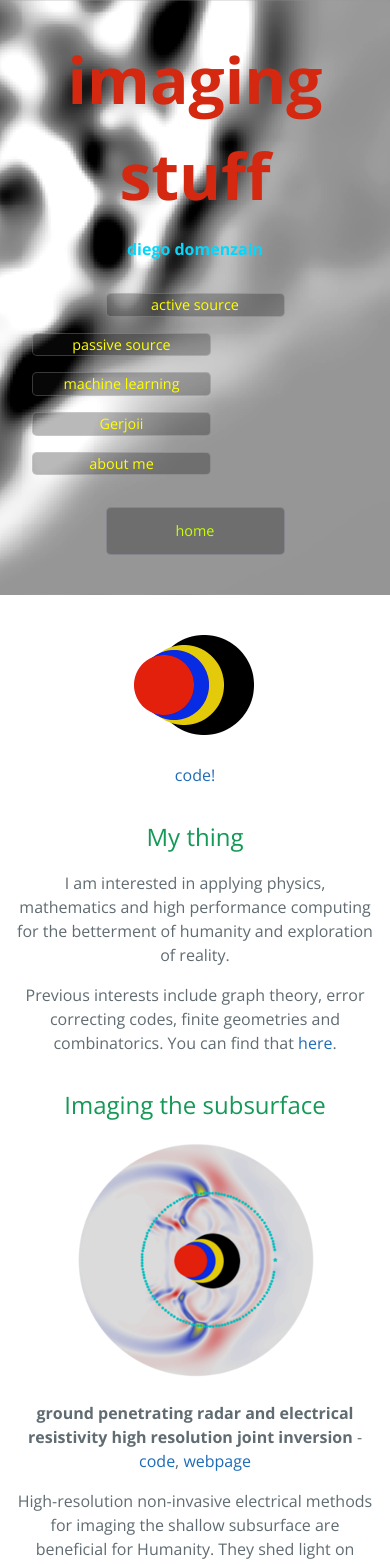
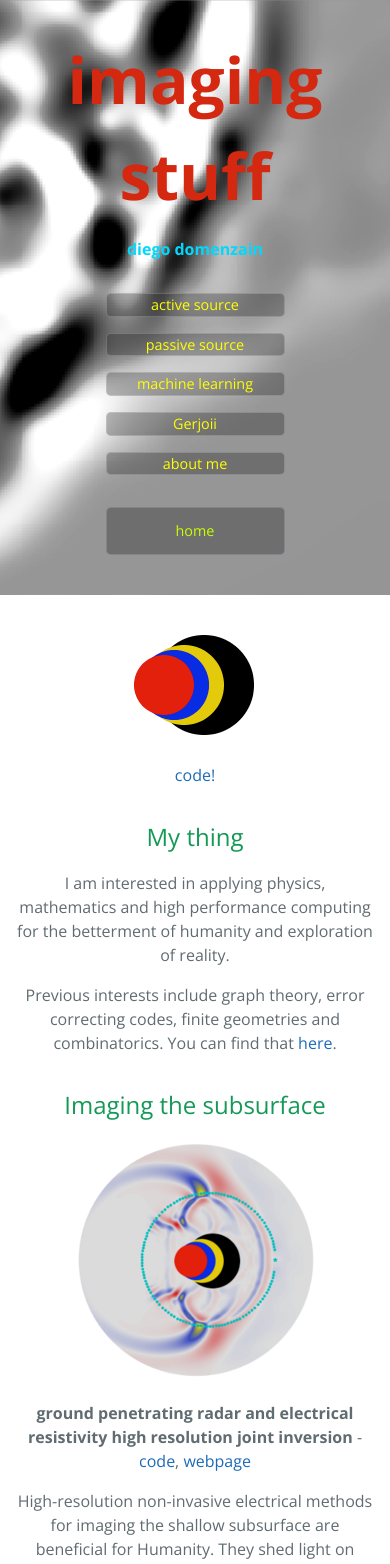
Before and after one commit to diegozain/diegozain.github.io, a Jekyll site: the page built from index.md, in a window 390 px wide. Shown: the top 1564 px of the page. Built offline with Jekyll 4.4.1, drawn with Linux system fonts in a browser that asks for light colours.

Commit message:
mobile 5

```diff
--- a/_sass/jekyll-theme-cayman.scss
+++ b/_sass/jekyll-theme-cayman.scss
@@ -82,10 +82,11 @@ a {
     // padding: 0.75rem;
     font-size: 0.9rem;
 
-    // + .btn {
-    //   margin-top: 1rem;
-    //   margin-left: 0;
-    // }
+    + .btn {
+      margin-top: 1rem;
+      margin-left: auto;
+      margin-right: auto;
+    }
   }
 }
 
```
